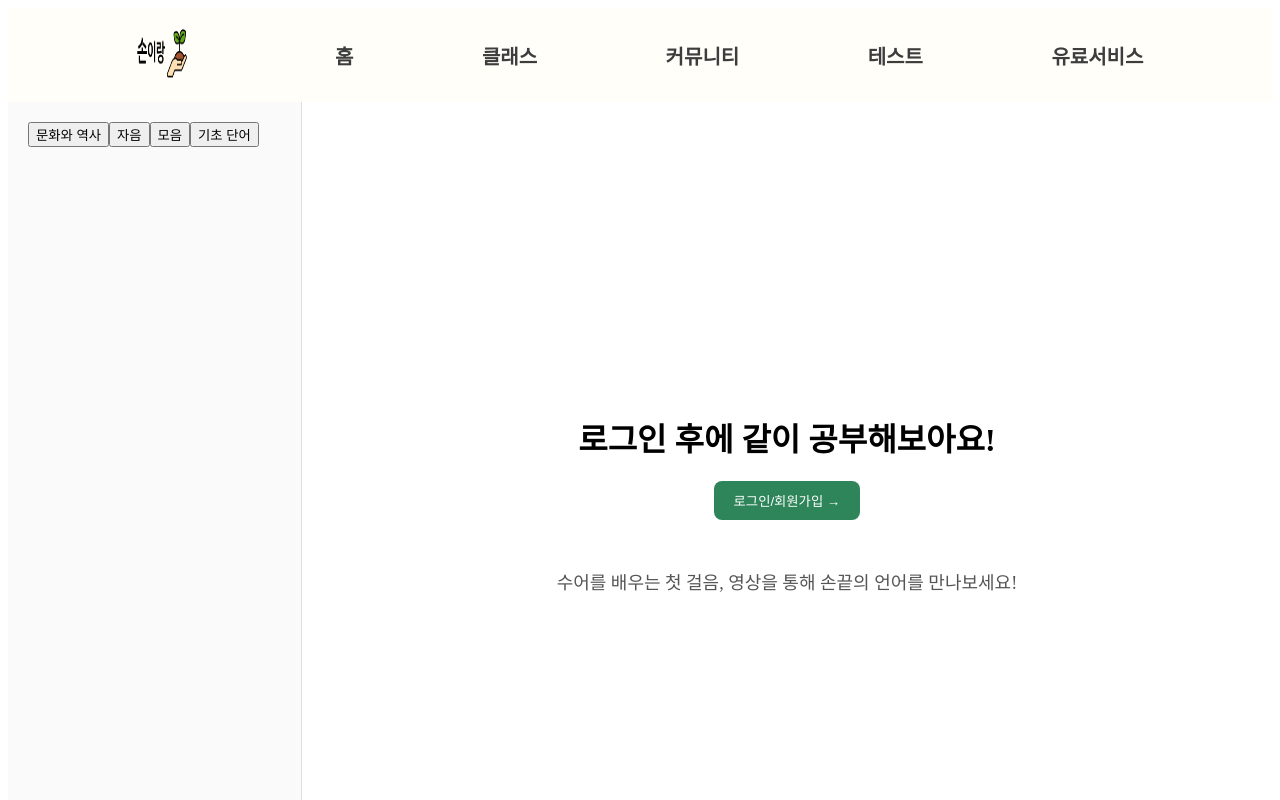
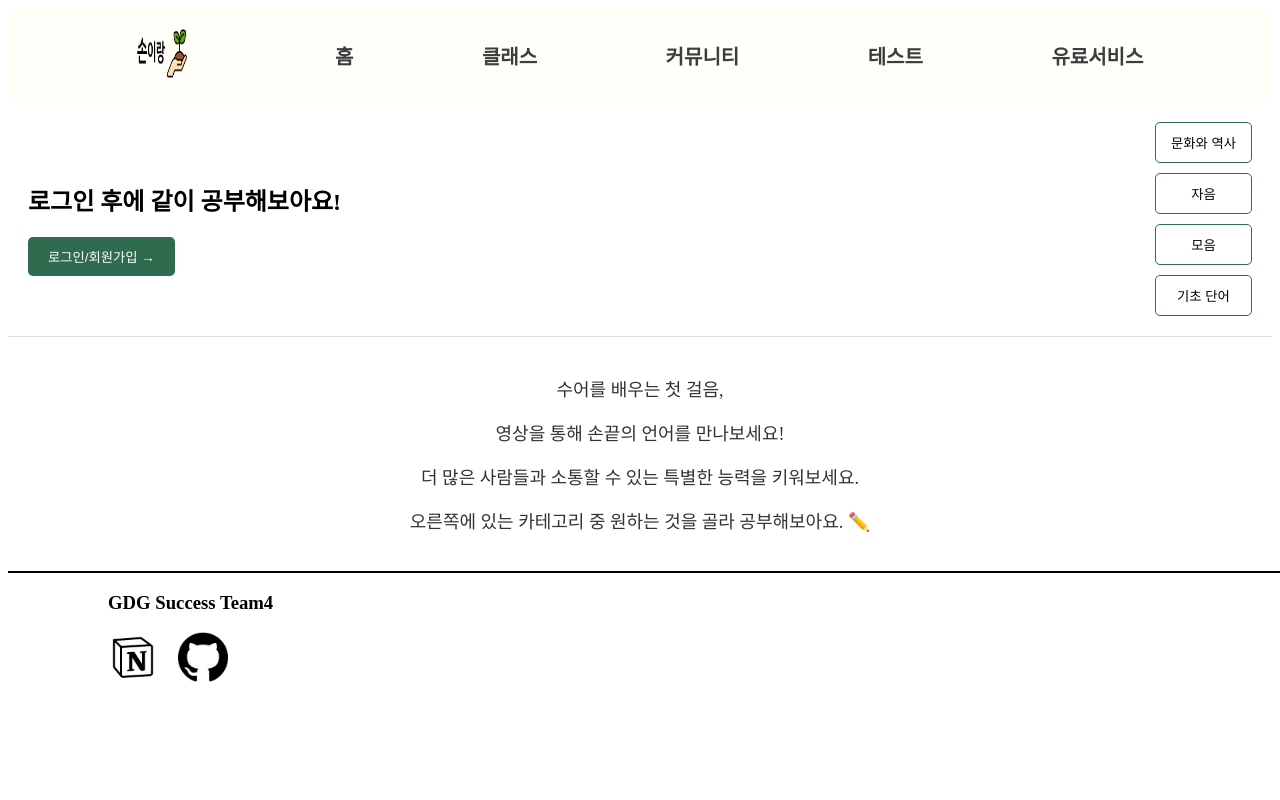
Before and after one commit to GDG-SignED/front, a React (Vite) app: page /class-main-page in a window 1280 px wide. Shown: the top 800 px of the page. Built offline with nearby package versions, Linux system fonts and the light colour scheme; a web font is replaced by a local one.

Commit message:
Feat #3: 클래스 페이지 상단 하단 분리

```diff
--- a/src/pages/ClassMainPage.jsx
+++ b/src/pages/ClassMainPage.jsx
@@ -19,10 +19,16 @@ function ClassMainPage() {
   return (
     <div>
       <div className="class-container">
-        {/* 왼쪽 고정 사이드바 */}
-        <div className="class-sidebar">
+        {/* 상단부 */}
+        <header className="header">
+          <div className="left-section">
+            <h2>로그인 후에 같이 공부해보아요!</h2>
+            <button className="login-button">로그인/회원가입 →</button>
+          </div>
+          <div className="right-section">
             {categories.map((category) => (
               <button
+                className="category-button"
                 key={category.key}
                 onClick={() => setSelectedCategory(category)}
               >
@@ -30,31 +36,21 @@ function ClassMainPage() {
               </button>
             ))}
           </div>
+        </header>
 
-        {/* 메인 컨텐츠 영역 */}
-        <div className="class-main-content">
-          <h1 className="text-2xl font-bold mb-4">로그인 후에 같이 공부해보아요!</h1>
-          <button className="class-login-button">
-            로그인/회원가입 →
-          </button>
-
-          {/* 선택한 카테고리에 따른 콘텐츠 변경 */}
-          <div className="class-content-section">
+        {/* 하단부 */}
+        <main className="content">
           {selectedCategory ? (
-              selectedCategory.videos.length > 0 ? (
             <VideoGrid videos={selectedCategory.videos} />
           ) : (
-                <p className="text-center text-gray-500">
-                  해당 카테고리의 영상이 없습니다.
-                </p>
-              )
-              ) : (
-                <p className="text-center text-gray-600">
-                  수어를 배우는 첫 걸음, 영상을 통해 손끝의 언어를 만나보세요!
-                </p>
+            <div className="default-text">
+              <p>수어를 배우는 첫 걸음,</p>
+              <p>영상을 통해 손끝의 언어를 만나보세요!</p>
+              <p>더 많은 사람들과 소통할 수 있는 특별한 능력을 키워보세요.</p>
+              <p>오른쪽에 있는 카테고리 중 원하는 것을 골라 공부해보아요. ✏️</p>
+            </div>
           )}
-            </div>
-        </div>
+        </main>
       </div>
     </div>
   )
--- a/src/pages/css/ClassMainPage.css
+++ b/src/pages/css/ClassMainPage.css
@@ -1,88 +1,87 @@
 /* 전체 레이아웃 */
-.class-container {
+.container {
   display: flex;
+  flex-direction: column;
   height: 100vh;
 }
 
-/* 사이드바 */
-.class-sidebar {
-  width: 20%;
+/* 상단 고정 영역 */
+.header {
+  display: flex;
+  justify-content: space-between;
+  align-items: center;
   padding: 20px;
-  border-right: 1px solid #ddd;
-  background-color: #fafafa;
+  border-bottom: 1px solid #ddd;
+  flex-shrink: 0;
 }
 
-.sidebar button {
-  display: block;
-  width: 100%;
-  padding: 10px;
-  margin-bottom: 10px;
-  border: 1px solid #ccc;
-  border-radius: 8px;
-  background-color: white;
-  cursor: pointer;
-  transition: background 0.3s;
+/* 로그인 안내 */
+.left-section {
+  flex: 1;
 }
 
-.sidebar button:hover {
-  background-color: #e3e3e3;
-}
-
-/* 메인 콘텐츠 */
-.class-main-content {
-  flex: 1;
-  display: flex;
-  flex-direction: column;
-  align-items: center;
-  justify-content: center;
-  padding: 40px;
-}
-
-/* 로그인 버튼 */
-.class-login-button {
-  background-color: #2f855a;
+.login-button {
+  background-color: #2f6b4f;
   color: white;
   padding: 10px 20px;
   border: none;
-  border-radius: 8px;
+  border-radius: 5px;
   cursor: pointer;
-  transition: background 0.3s;
 }
 
-.login-button:hover {
-  background-color: #276749;
+/* 카테고리 버튼 */
+.right-section {
+  display: flex;
+  flex-direction: column;
+  gap: 10px;
 }
 
-/* 아래 콘텐츠 */
-.class-content-section {
-  margin-top: 30px;
-  width: 100%;
+.category-button {
+  padding: 10px 15px;
+  border: 1px solid #2f6b4f;
+  border-radius: 5px;
+  background-color: white;
+  cursor: pointer;
+}
+
+/* 하단 콘텐츠 영역 */
+.content {
+  flex-grow: 1;
+  overflow-y: auto;
+  padding: 20px;
+}
+
+/* 기본 텍스트 */
+.default-text {
   text-align: center;
   font-size: 18px;
-  color: #555;
+  color: #333;
 }
 
-/* VideoGrid 스타일 */
+/* 비디오 그리드 */
 .video-grid {
   display: grid;
   grid-template-columns: repeat(3, 1fr);
-  gap: 16px;
-  padding: 16px;
+  gap: 10px;
 }
 
-.video-grid video {
+.video-item {
   width: 100%;
-  border-radius: 8px;
-  border: 1px solid #ddd;
+  border-radius: 5px;
 }
 
-/* .classLoginButton {
-  position: absolute;
-  width: 277px;
-  height: 67.76px;
-  left: 358px;
-  top: 572px;
+/* 영상이 없는 경우 */
+.no-videos {
+  text-align: center;
+  font-size: 18px;
+  color: #999;
+}
 
-  background: #578E7E;
-  border-radius: 26px;
-} */
+/* footer 고정 */
+.footer {
+  text-align: center;
+  padding: 10px;
+  border-top: 1px solid #ddd;
+  background-color: #f9f9f9;
+  flex-shrink: 0;
+}
```
Also changed, not shown: src/components/ClassVideoGrid.jsx (+15 -0 lines). Lines whose indentation alone changed are shown as unchanged.
